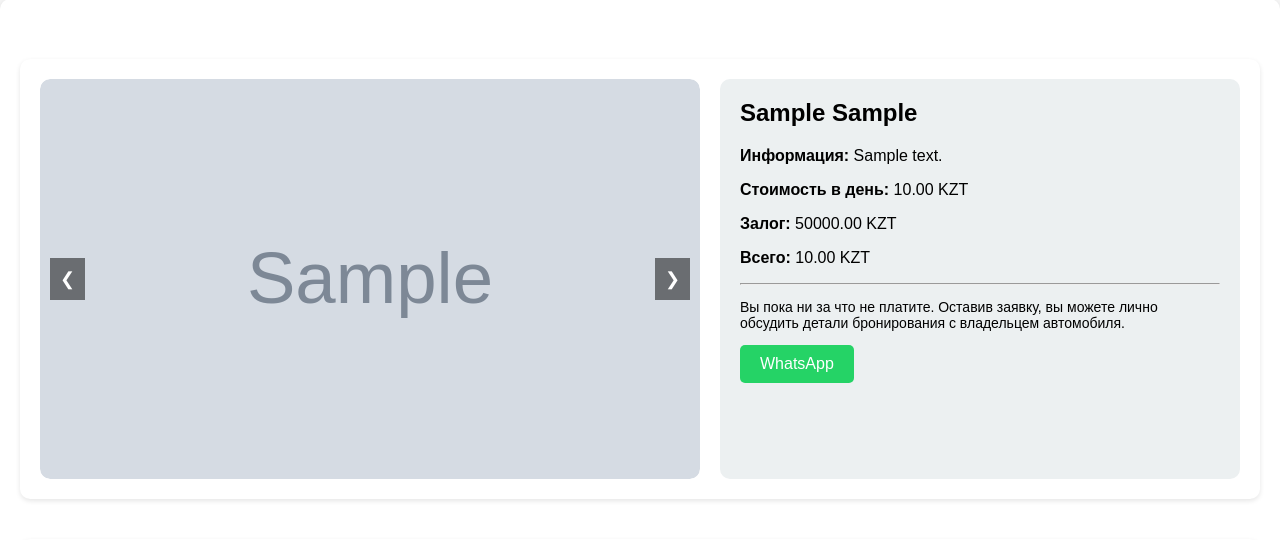
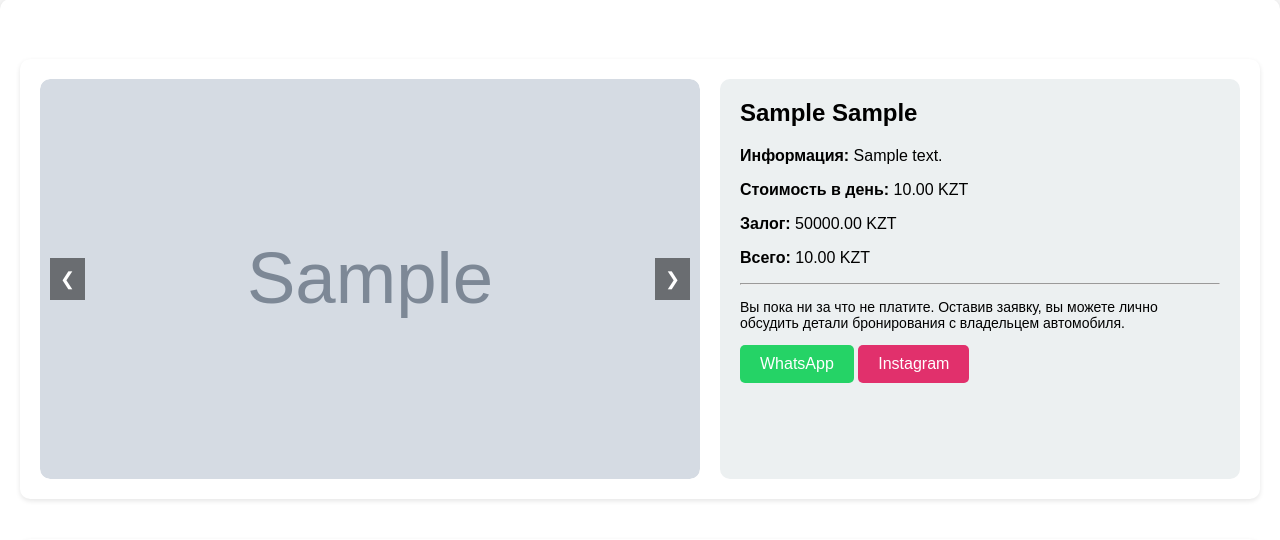
Before and after one commit to kdrbay/car-rental-platform, a Django app: page /car/1/ in a window 1280 px wide. Shown: the part 159-699 px from the top of the page. Run offline with Django 5.2, Linux system fonts and the light colour scheme; tables that the repository leaves empty hold one stand-in row (values such as "Sample post"); grey boxes marked "Sample" are stand-in pictures.

Commit message:
Добавлена кнопка Home и автоотправка в Instagram и WhatsApp

```diff
--- a/core/templates/core/car_detail.html
+++ b/core/templates/core/car_detail.html
@@ -70,6 +70,10 @@
            style="display: inline-block; background-color: #25D366; color: white; padding: 10px 20px; border-radius: 5px; text-decoration: none;">
            WhatsApp
         </a>
+        <a href="#" onclick="sendInstagram()"
+            style="display: inline-block; background-color: #E1306C; color: white; padding: 10px 20px; border-radius: 5px; text-decoration: none;">
+            Instagram
+        </a>
     </div>
 </div>
 
@@ -121,6 +125,27 @@
     {% endif %}
 </div>
 
+<script>
+    function buildMessage() {
+        const car = "{{ car.brand }} {{ car.model }}";
+        const price = "{{ car.price_per_day }}";
+        return `Здравствуйте! Я хочу арендовать ${car}. Цена за день ${price} KZT. Свяжитесь со мной, пожалуйста.`;
+    }
+
+    function sendWhatsApp() {
+        const phone = "{{ car.owner.phone_number|default:'77777777777' }}";
+        const message = encodeURIComponent(buildMessage());
+        window.open(`https://wa.me/${phone}?text=${message}`, "_blank");
+    }
+
+    function sendInstagram() {
+        const message = buildMessage();
+        navigator.clipboard.writeText(message).then(() => {
+            alert("Сообщение скопировано! Вставьте его в Instagram-сообщение.");
+            window.open("https://instagram.com/kdrbay.a", "_blank");
+        });
+    }
+</script>
 
 <script>
     document.addEventListener('DOMContentLoaded', () => {
```
